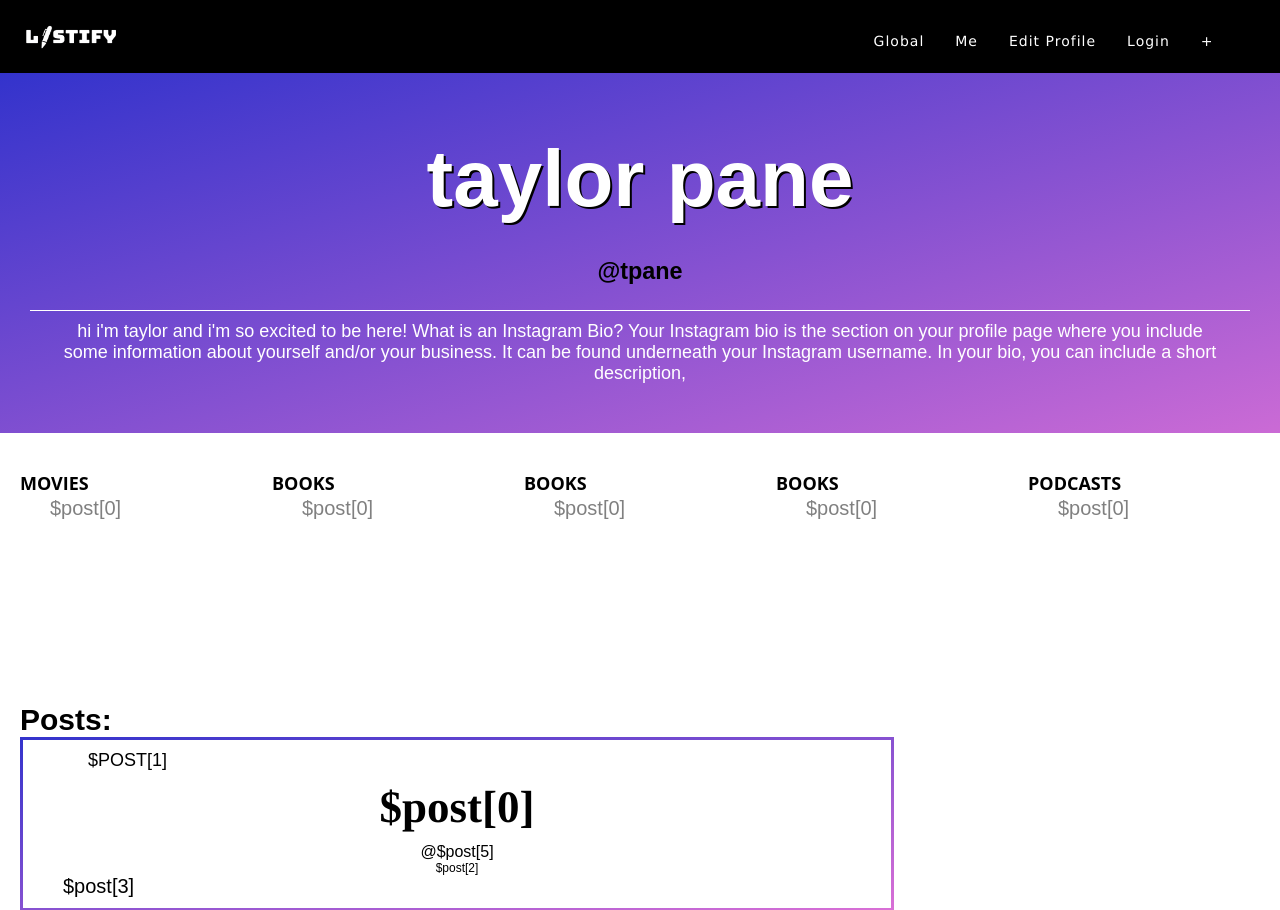
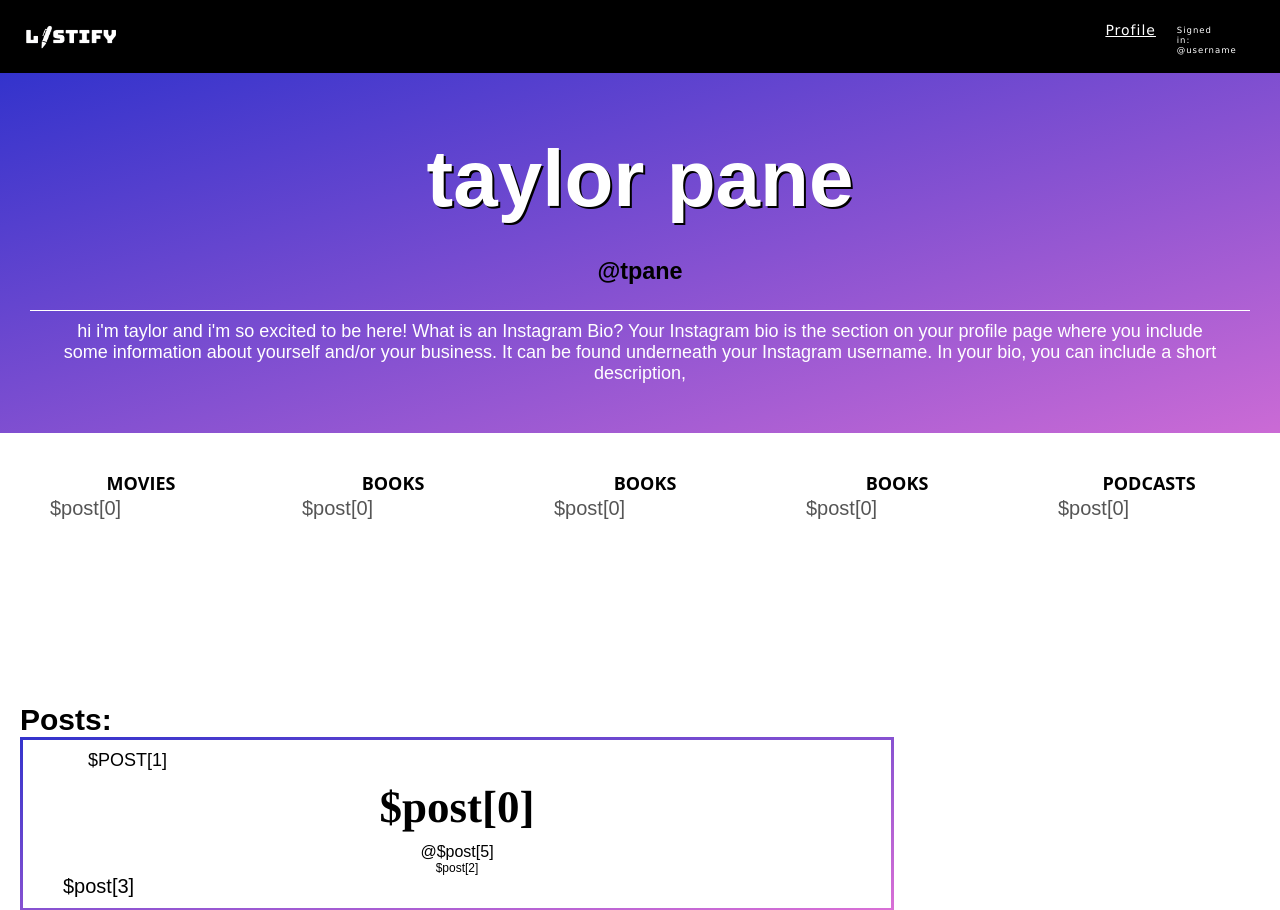
Before and after one commit to lizwerther/SeniorProject2020, a PHP site: page /me.html in a window 1280 px wide. Shown: the top 910 px of the page. Run offline with PHP 8.4, Linux system fonts and the light colour scheme.

Commit message:
fixing list spacing

```diff
--- a/css-me.css
+++ b/css-me.css
@@ -86,6 +86,8 @@ ul{
     width: 200px;
     /* overflow: scroll; */
     align-content: center;
+    text-align: center;
+    list-style-type: none;
 }
 ul[title]::before{
     /* content: attr(title);
@@ -100,21 +102,22 @@ ul[title]::before{
     color: black;
     margin-left: -30;
     font-variant-caps: all-petite-caps;
-
 }
 li{
     /* background-color: #white; */
-    max-width: inherit;
-    font-variant-caps: titling-caps;
-    color: gray;
-    /* margin: 20%; */
-    align-items: left;
+    max-width: fit-content;
+    /* font-variant-caps: titling-caps; */
+    color: #555555;
+    text-align: left;
 }
-li::marker{
-    color: white;
-}
+/* li::marker{
+    list-style-position: outside;
+    color: linear-gradient(to bottom right, #3333CC, #DA70D6);
+} */
 li:hover{
-    text-decoration: none;
+    /* background: linear-gradient(to bottom right, #3333CC, #DA70D6);
+    background-attachment: fixed; */
+    text-decoration: underline;
 }
 a:link{
     color: white;
@@ -202,7 +205,6 @@ a.dropbtn{
     text-align: center;
     font: Tahoma;
 }
-
 #posts{
     /* overflow: scroll; */
     /* height: 100%; */
@@ -302,6 +304,7 @@ h3{
 .dropdown{
     display: inline-block;
     margin-right: -55px;
+    overflow: hidden;
 }
 .top-right-right{
     float:right;
@@ -313,7 +316,7 @@ h3{
 }
 .dropdown-content {
     display: none;
-
+    position: absolute;
     background-color: #f1f1f1;
     min-width: 160px;
     /* box-shadow: 0px 8px 16px 0px rgba(0,0,0,0.2); */
@@ -327,8 +330,13 @@ h3{
     display: block;
 }
 
-.dropdown-content a:hover {background-color: #ddd;}
+.dropdown-content a:hover {
+    background-color: #ddd;
+}
 
 .dropdown:hover .dropdown-content {display: block;}
 
-.dropdown:hover .dropbtn {background-color:#3333CC;}
+.dropdown:hover .dropbtn {
+    background-color:#3333CC;
+    /* display: inline-flex; */
+}
--- a/me.html
+++ b/me.html
@@ -7,18 +7,25 @@
 
     <div class="bar">
       <div class="top-left">
-          <a class="bar-item button" href="welcomepage.html">
-            <!-- <b>LIST</b>ify -->
-            <img class="mb-4" src="./listify 1 white.png" alt="" width="100" height="35">
+          <a class="bar-item button" href="global.php">
+          <img class="mb-4" src="./listify 1 white.png" alt="" width="100" height="35">
           </a>
       </div>
       <div class="top-right">
-          <a class="bar-item button" href="global.php" >Global</a>
-          <!-- <a href="following.html" class="bar-item button">Following</a> -->
-          <a href="me.php" class="bar-item button">Me</a>
-          <a href="editprofile.php" class="bar-item button">Edit Profile</a>
-          <a href="index.php" class="bar-item button">Login</a>
-          <a href="newpost.php" class="bar-item button">+</a>
+          <div class="dropdown">
+              <a class ="dropbtn"> Profile
+                <i class="fa fa-caret-down"></i>
+              </a>
+              <div class="dropdown-content">
+                <a href="me.php">Profile Page</a>
+                <a href="newpost.php">New Post</a>
+                <a href="editprofile.php">Edit Profile</a>
+                <a href="index.php">Log Out</a>
+              </div>
+          </div>
+          <div class="top-right-right">
+          <a class="signedin">Signed in: @username</a>
+        </div>
       </div>
     </div>
       <div id = "block1">
@@ -41,8 +48,8 @@
                      <ul title = Books>
                       <a href=\"#$post[4]\"> <li> $post[0] </li></a>
                      </ul>
-                    <ul title = Podcasts
-                      "<a href=\"#$post[4]\"> <li> $post[0] </li></a>
+                    <ul title = Podcasts>
+                      <a href=\"#$post[4]\"> <li> $post[0] </li></a>
                     </ul>
 
 
--- a/me.php
+++ b/me.php
@@ -68,7 +68,7 @@ $categories = array_unique($categories);
           <div class="dropdown">
               <a class ="dropbtn"> Profile
                 <i class="fa fa-caret-down"></i>
-</a>
+              </a>
               <div class="dropdown-content">
                 <a href="me.php">Profile Page</a>
                 <a href="newpost.php">New Post</a>
```
